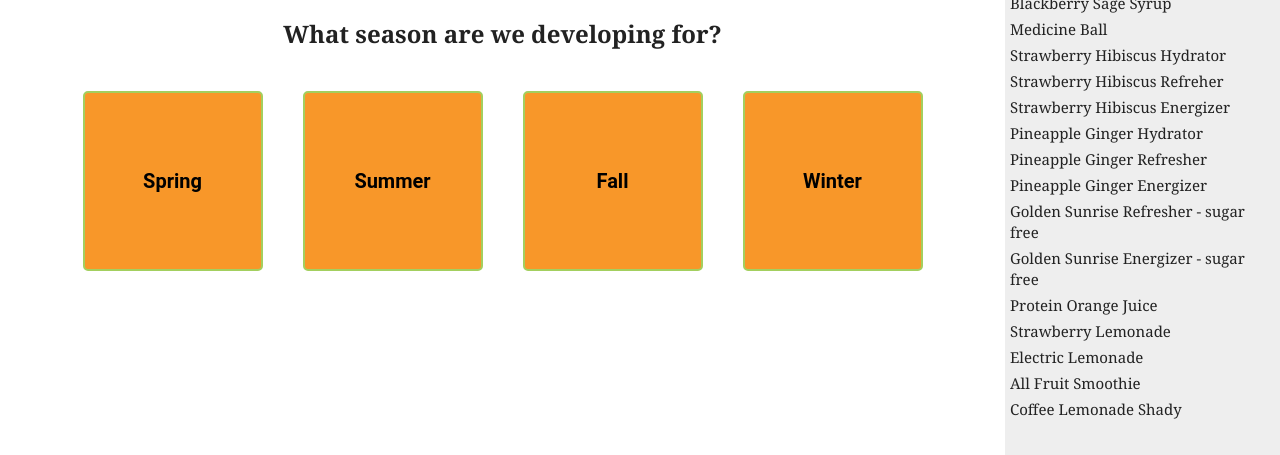
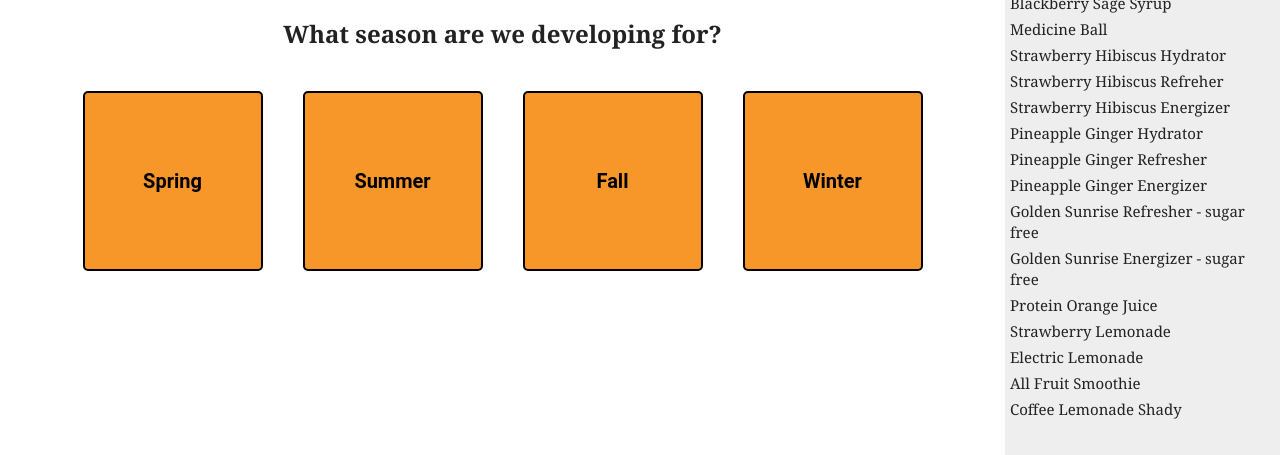
Before and after one commit to H-Carter/Leahy-Quiz, a website built with webpack: page index.html in a window 1280 px wide. Shown: the part 345-800 px from the top of the page. Built offline with nearby package versions, Linux system fonts and the light colour scheme; a web font is replaced by a local one.

Commit message:
border color revert

```diff
--- a/css/style.css
+++ b/css/style.css
@@ -123,7 +123,7 @@ body {
 }
 
 button {
-    border: 2px solid #A3CF5F;
+    border: 2px solid black;
     border-radius: 5px;
     background-color: #f89729;
     margin: 5px;
```
